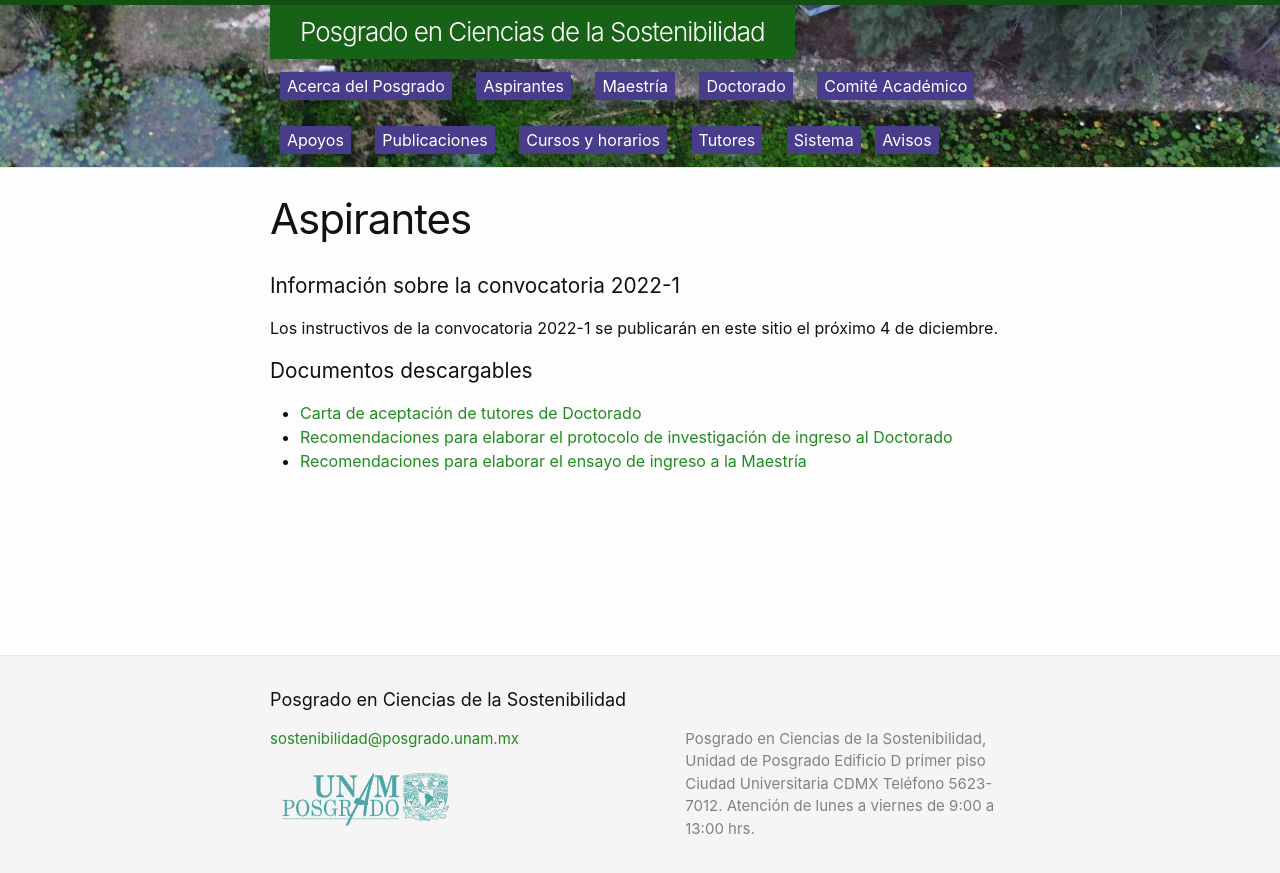
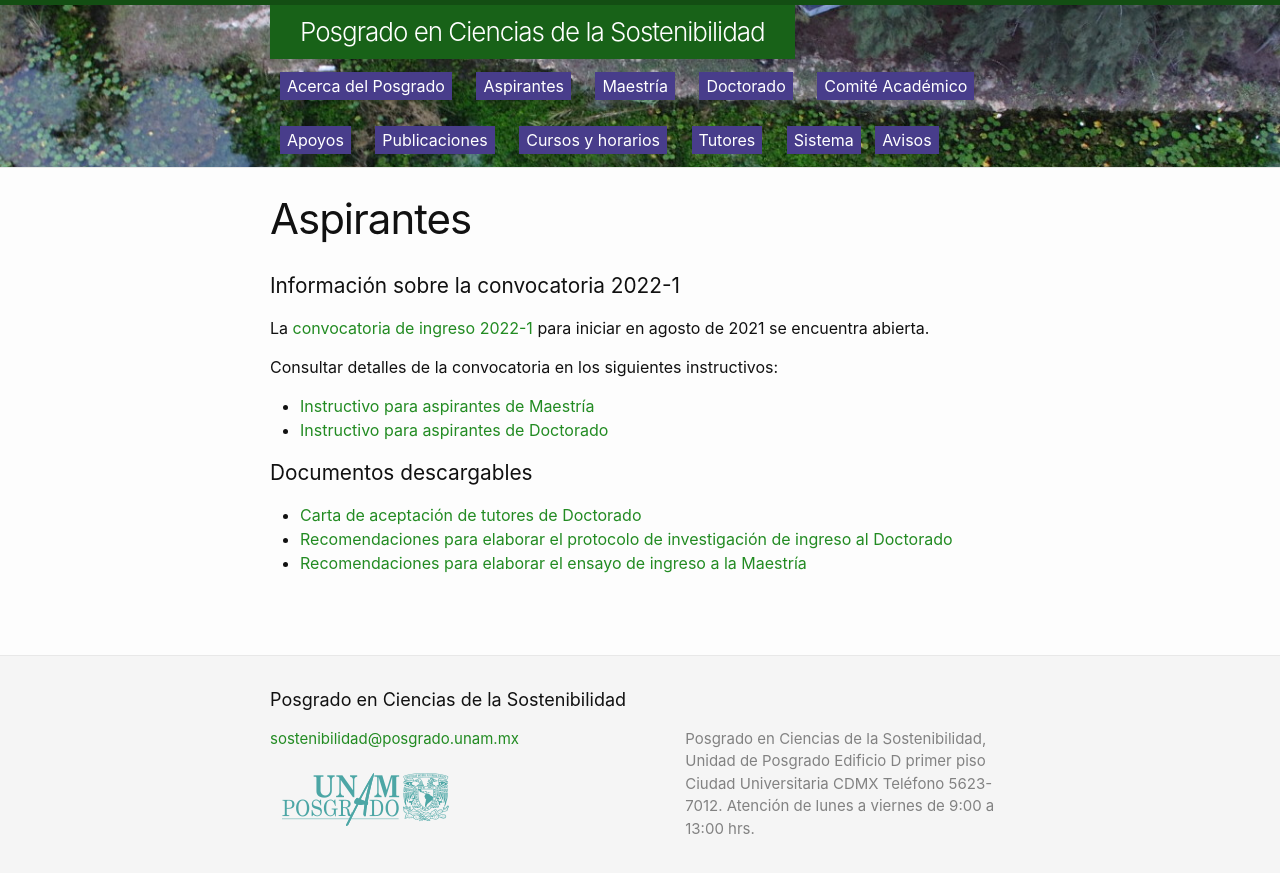
Before and after one commit to pcs-unam/pcs-unam.github.io, a Jekyll site: the page built from 01_aspirantes.md, in a window 1280 px wide. Shown: the top 873 px of the page. Built offline with Jekyll 4.4.1, drawn with Linux system fonts in a browser that asks for light colours.

Commit message:
Se subieron los instructivos y la convocatoria 2022-1

```diff
--- a/01_aspirantes.md
+++ b/01_aspirantes.md
@@ -8,7 +8,12 @@ menu: true
 
 ## Información sobre la convocatoria 2022-1
 
-Los instructivos de la convocatoria 2022-1 se publicarán en este sitio el próximo 4 de diciembre.
+La [convocatoria de ingreso 2022-1](/assets/docs/convocatoria_ingreso_2022-1.pdf) para iniciar en agosto de 2021 se encuentra abierta.
+
+Consultar detalles de la convocatoria en los siguientes instructivos:
+
+ - [Instructivo para aspirantes de Maestría](/assets/docs/instructivo-maestria.pdf)
+ - [Instructivo para aspirantes de Doctorado](/assets/docs/instructivo-doctorado.pdf)
 
 
 ## Documentos descargables
```
